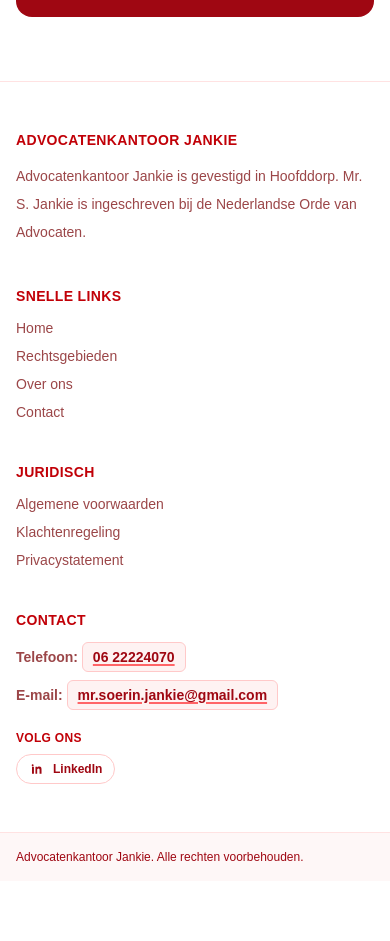
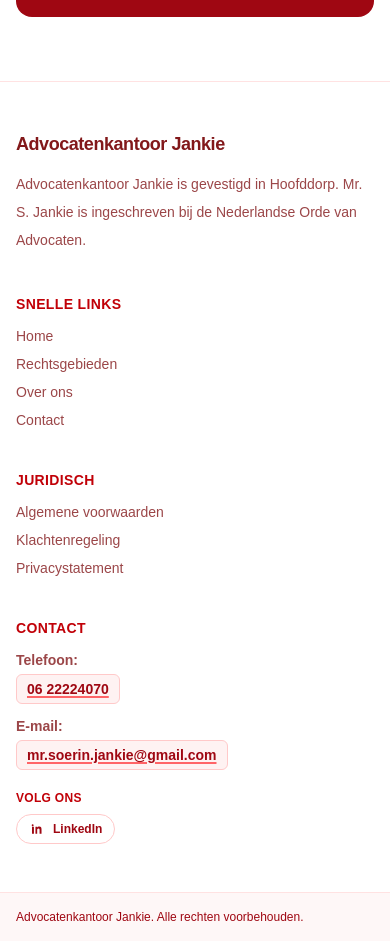
Before and after one commit to Descended/jankie, a Next.js app: page / in a window 390 px wide. Shown: the part 3619-4560 px from the top of the page. Before the commit the page ends 4500 px from the top, so only its background shows below. Built offline with nearby package versions, Linux system fonts and the light colour scheme.

Commit message:
FIX: Footer display on mobile

```diff
--- a/app/components/landing/FooterSection.tsx
+++ b/app/components/landing/FooterSection.tsx
@@ -7,9 +7,9 @@
 export function FooterSection({ content }: FooterSectionProps) {
   return (
     <footer className="border-t border-red-100 bg-white">
-      <div className="mx-auto grid w-full max-w-7xl gap-10 px-4 py-12 sm:px-6 lg:grid-cols-4 lg:px-8">
-        <div>
-          <h3 className="text-sm font-semibold uppercase tracking-wide text-red-700">Advocatenkantoor Jankie</h3>
+      <div className="mx-auto grid w-full max-w-7xl gap-10 px-4 py-12 sm:px-6 md:grid-cols-2 lg:grid-cols-4 lg:px-8">
+        <div className="md:col-span-2 lg:col-span-1">
+          <h3 className="text-lg font-bold tracking-tight text-red-900">Advocatenkantoor Jankie</h3>
           <p className="mt-3 text-sm leading-7 text-red-900/80">{content.legalNote}</p>
         </div>
 
@@ -55,21 +55,21 @@
           <h4 className="text-sm font-semibold uppercase tracking-wide text-red-700">
             {content.contactTitle}
           </h4>
-          <ul className="mt-3 space-y-2 text-sm text-red-900/80">
-            <li>
-              <span className="font-semibold">{content.contact.phoneLabel}: </span>
+          <ul className="mt-3 space-y-3 text-sm text-red-900/80">
+            <li className="flex flex-col items-start gap-1">
+              <span className="font-semibold">{content.contact.phoneLabel}:</span>
               <a
                 href={content.contact.phoneHref}
-                className="inline-flex items-center rounded-md border border-red-200 bg-red-50 px-2.5 py-1 font-semibold text-red-800 underline decoration-red-400 decoration-2 underline-offset-2 transition hover:-translate-y-0.5 hover:bg-red-100 hover:text-red-900 focus-visible:outline-2 focus-visible:outline-offset-2 focus-visible:outline-red-700"
+                className="inline-flex max-w-full items-center rounded-md border border-red-200 bg-red-50 px-2.5 py-1 font-semibold text-red-800 underline decoration-red-400 decoration-2 underline-offset-2 transition hover:-translate-y-0.5 hover:bg-red-100 hover:text-red-900 focus-visible:outline-2 focus-visible:outline-offset-2 focus-visible:outline-red-700"
               >
                 {content.contact.phoneDisplay}
               </a>
             </li>
-            <li>
-              <span className="font-semibold">{content.contact.emailLabel}: </span>
+            <li className="flex flex-col items-start gap-1">
+              <span className="font-semibold">{content.contact.emailLabel}:</span>
               <a
                 href={content.contact.emailHref}
-                className="inline-flex items-center rounded-md border border-red-200 bg-red-50 px-2.5 py-1 font-semibold text-red-800 underline decoration-red-400 decoration-2 underline-offset-2 transition hover:-translate-y-0.5 hover:bg-red-100 hover:text-red-900 focus-visible:outline-2 focus-visible:outline-offset-2 focus-visible:outline-red-700"
+                className="inline-flex max-w-full break-all rounded-md border border-red-200 bg-red-50 px-2.5 py-1 font-semibold text-red-800 underline decoration-red-400 decoration-2 underline-offset-2 transition hover:-translate-y-0.5 hover:bg-red-100 hover:text-red-900 focus-visible:outline-2 focus-visible:outline-offset-2 focus-visible:outline-red-700"
               >
                 {content.contact.emailValue}
               </a>
@@ -79,7 +79,7 @@
           <h5 className="mt-5 text-xs font-semibold uppercase tracking-wide text-red-700">
             {content.socialTitle}
           </h5>
-          <div className="mt-2 flex items-center gap-3">
+          <div className="mt-2 flex flex-wrap items-center gap-3">
             {content.socialLinks.map((link) => (
               <a
                 key={link.href}
```
